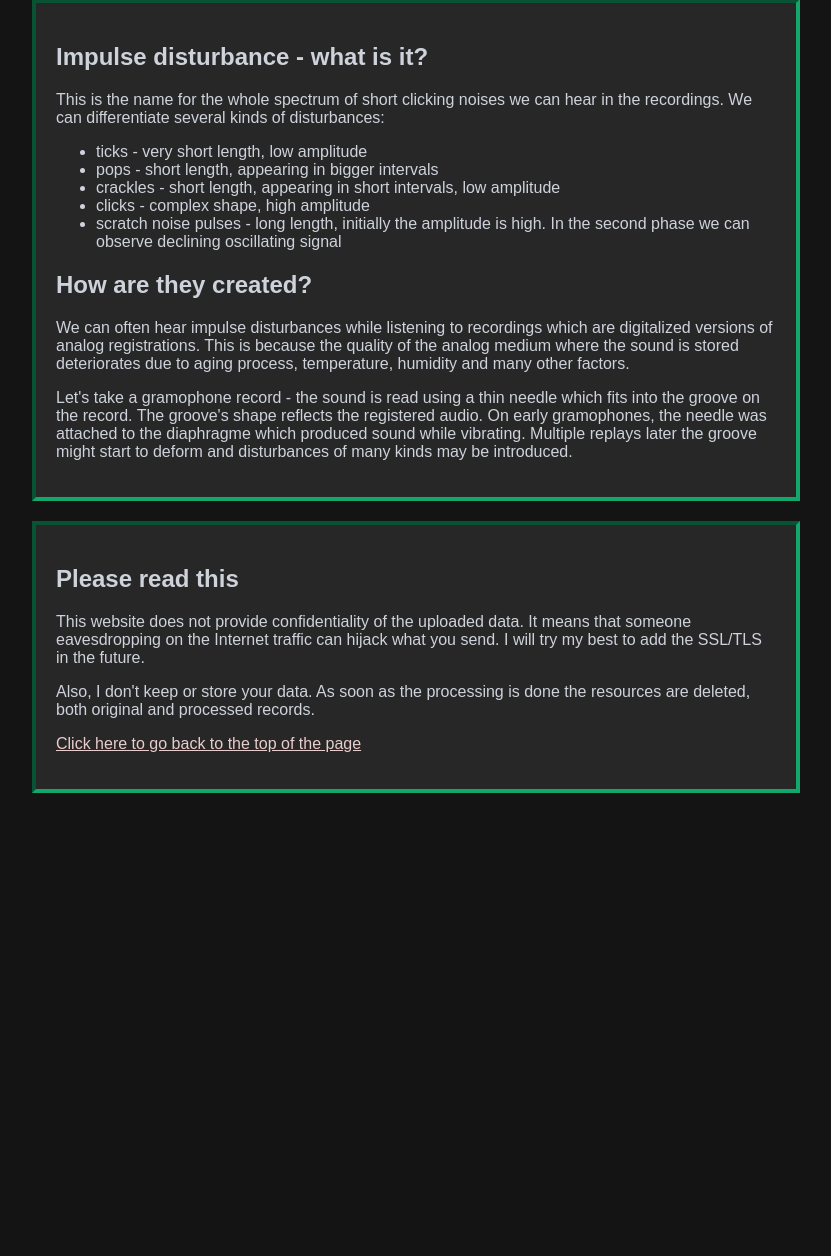
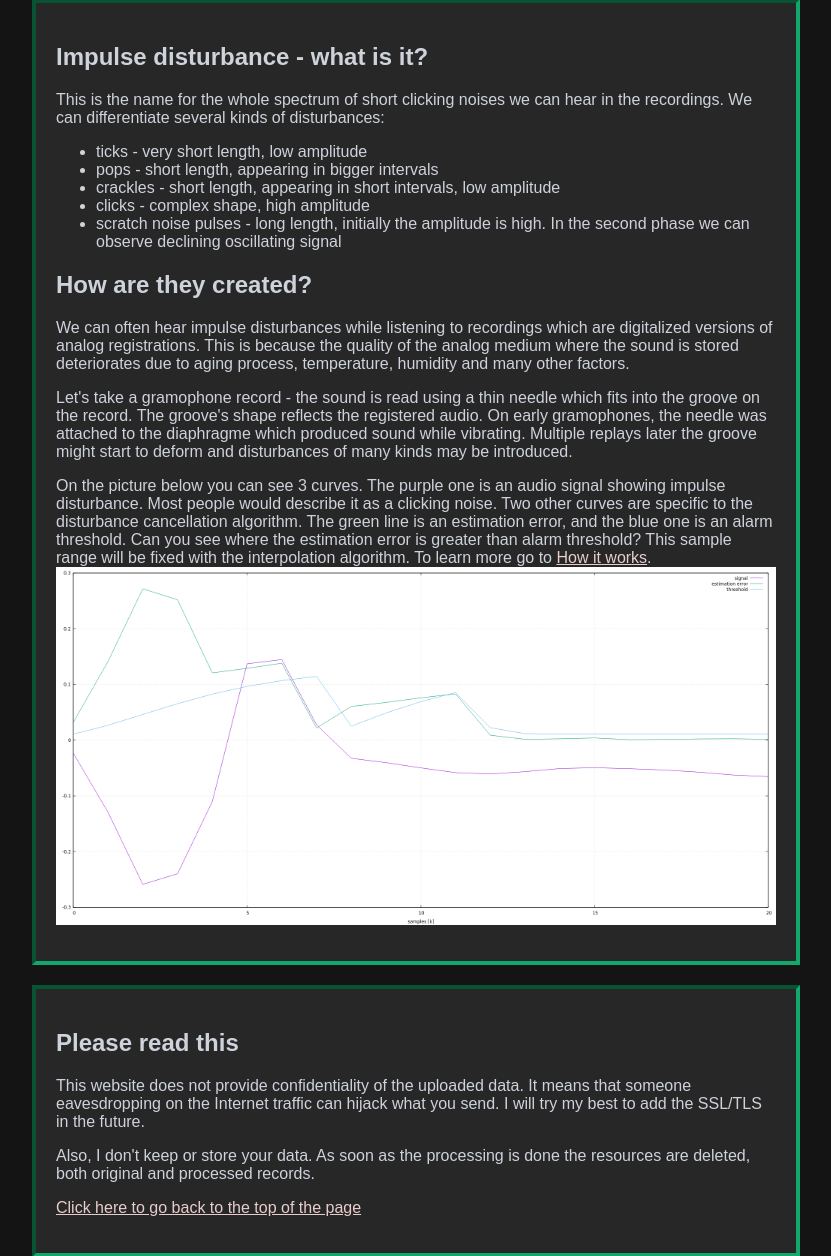
Before and after one commit to Areklis909/RemoveTheSpike_Web, a PHP site: page / in a window 1280 px wide. Shown: the part 657-1913 px from the top of the page, without its empty margins (224-1055 px from the left). Before the commit the page ends 1450 px from the top, so only its background shows below. Run offline with PHP 8.4, Linux system fonts and the light colour scheme.

Commit message:
Add image of disturbance

```diff
--- a/index.php
+++ b/index.php
@@ -46,6 +46,15 @@
 						sound while vibrating.
 						Multiple replays later the groove might start to deform and disturbances of many kinds may be introduced.
 					</p>
+					<p>
+						On the picture below you can see 3 curves. The purple one is an audio signal showing impulse disturbance.
+						Most people would describe it as a clicking noise. Two other curves are specific to the disturbance cancellation algorithm.
+						The green line is an estimation error, and the blue one is an alarm threshold. Can you see where the
+						estimation error is greater than alarm threshold? This sample range will be fixed with the interpolation
+						algorithm. To learn more go to <a href="howitworks.php">How it works</a>.
+						<img class="chartstyle" src="img/alarm_image.png" draggable="false" alt="An example of impulse disturbance, estimation error and alarm threshold">
+					</p>
+
 			</div>
 			<div id="disclaimer" class="card">
 				<h2>Please read this</h2>
```
Also changed, not shown: img/alarm_image.png (added).
